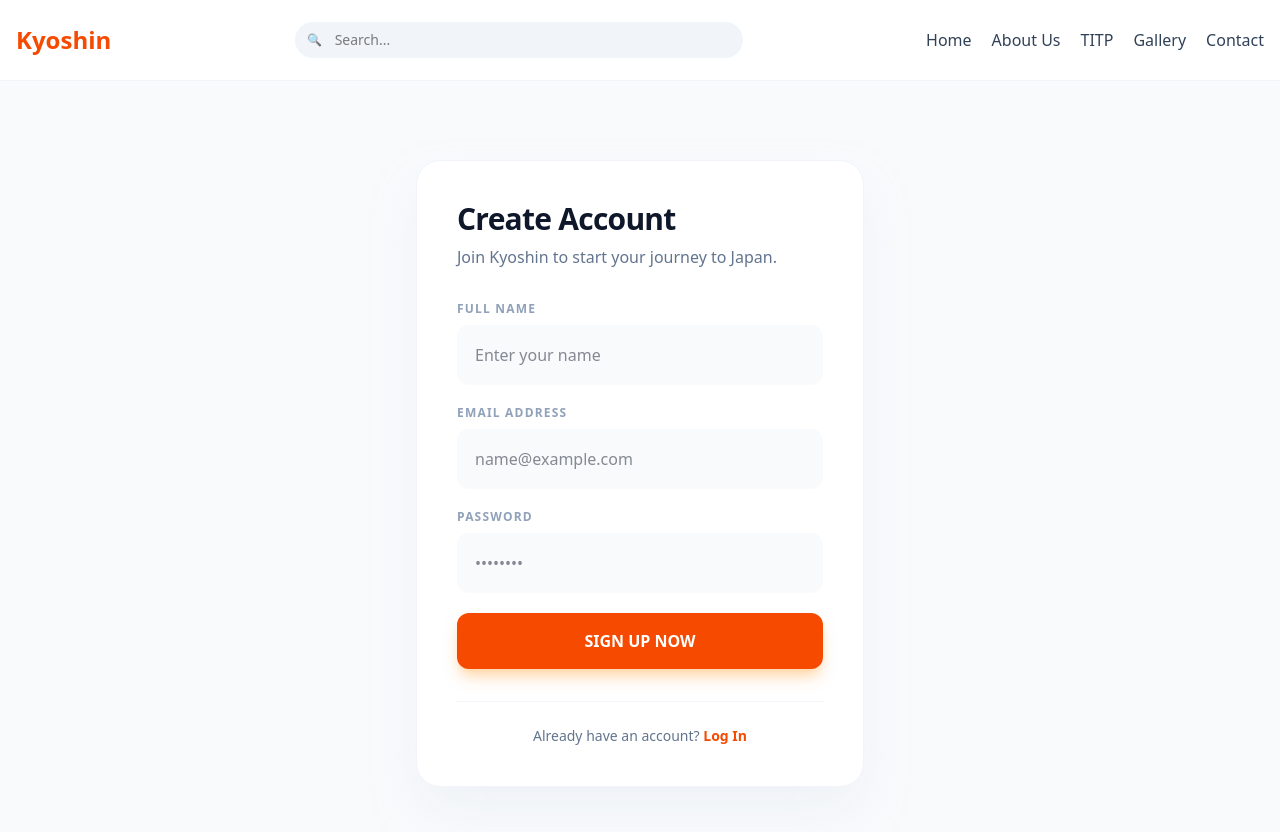
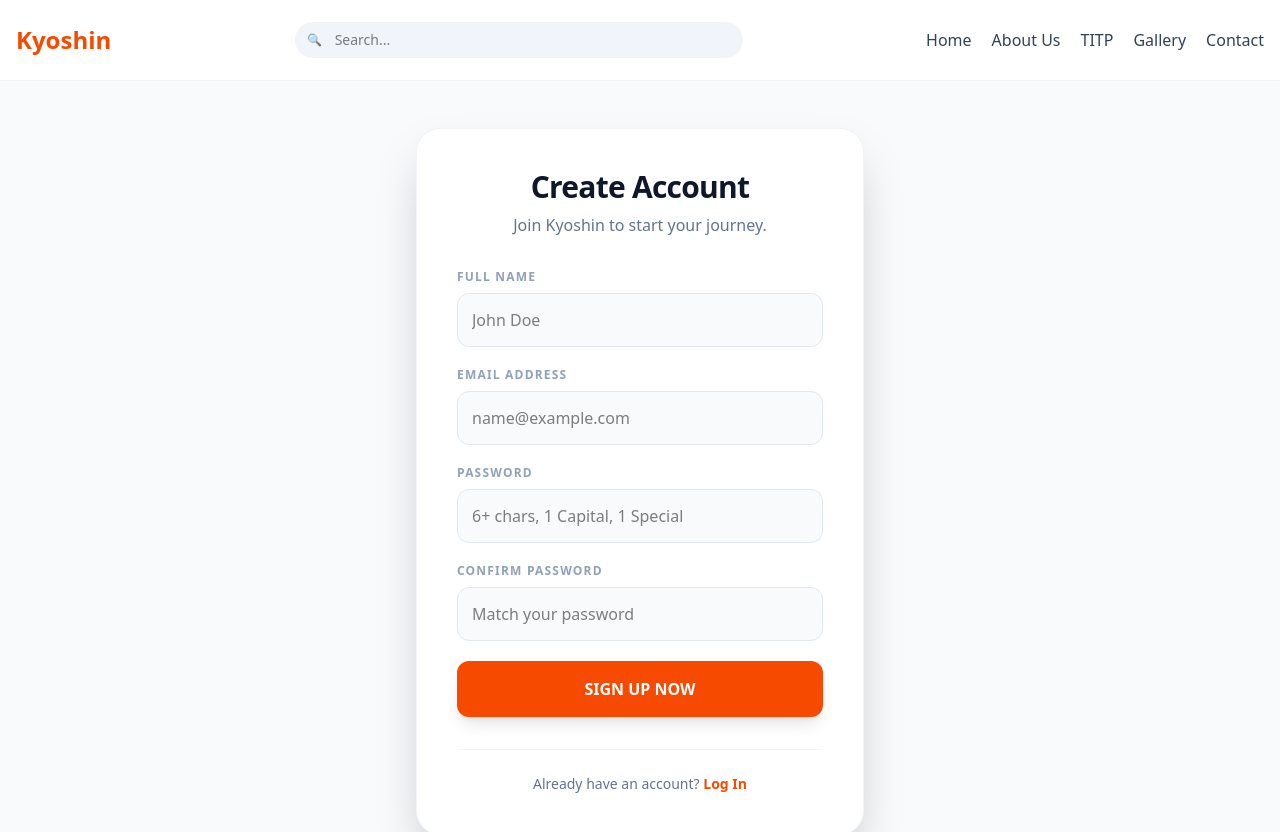
Before and after one commit to Chirag-1212/landing-page, a React (Vite) app: page /signup in a window 1280 px wide. Shown: the top 832 px of the page. Built offline with nearby package versions, Linux system fonts and the light colour scheme.

Commit message:
Signup fixed with constraints

```diff
--- a/src/pages/SignUp.jsx
+++ b/src/pages/SignUp.jsx
@@ -4,53 +4,84 @@ import Header from "../layout/Header";
 import Footer from "../layout/Footer";
 
 export default function SignUp() {
-  const navigate = useNavigate(); // Used to redirect user after success
+  const navigate = useNavigate();
 
-  // 1. STATE: Keeps track of what the user is typing
   const [formData, setFormData] = useState({
     full_name: '',
     email: '',
-    password: ''
+    password: '',
+    confirm_password: ''
   });
 
-  const [status, setStatus] = useState(''); // To show "Success" or "Error" messages
+  const [error, setError] = useState('');
+  const [loading, setLoading] = useState(false);
 
-  // 2. HANDLE CHANGE: Updates state when user types
+  // Updates state and CLEARS error so the form "works" again immediately
   const handleChange = (e) => {
-    setFormData({ ...formData, [e.target.type === 'text' && e.target.name === undefined ? 'full_name' : e.target.type]: e.target.value });
-    // Note: To make this simpler, let's add 'name' attributes to inputs below
+    const { name, value } = e.target;
+    setFormData({ ...formData, [name]: value });
+
+    // This is the "Fix": Clear the error as soon as the user starts fixing the mistake
+    if (error) setError('');
   };
 
-  // 3. HANDLE SUBMIT: The Bridge to Node.js
   const handleSubmit = async (e) => {
     e.preventDefault();
-    setStatus('sending');
+    setError(''); // Reset error state on every new click
+    setLoading(true);
+
+    // 1. EMAIL VALIDATION
+    if (!formData.email.endsWith('.com')) {
+      setError("Email must end with '.com'");
+      setLoading(false);
+      return;
+    }
+
+    // 2. PASSWORD MATCH
+    if (formData.password !== formData.confirm_password) {
+      setError("Passwords do not match!");
+      setLoading(false);
+      return;
+    }
+
+    // 3. PASSWORD COMPLEXITY (6+ chars, 1 Capital, 1 Special)
+    // Regex breakdown:
+    // (?=.*[A-Z])       : Look for at least one uppercase letter
+    // (?=.*[!@#$%^&*]) : Look for at least one special character
+    // .{6,}             : Ensure at least 6 characters total
+    const passwordRegex = /^(?=.*[A-Z])(?=.*[!@#$%^&*]).{6,}$/;
+
+    if (!passwordRegex.test(formData.password)) {
+      setError("Password needs: 6+ characters, 1 Capital letter, and 1 Special character (!@#$%^&*)");
+      setLoading(false);
+      return;
+    }
 
     try {
       const response = await fetch('http://localhost:5000/api/register', {
         method: 'POST',
         headers: { 'Content-Type': 'application/json' },
         body: JSON.stringify({
-          full_name: e.target[0].value, // Grabbing value directly from form index
-          email: e.target[1].value,
-          password: e.target[2].value
+          full_name: formData.full_name,
+          email: formData.email,
+          password: formData.password
         })
       });
 
       const data = await response.json();
 
       if (response.ok) {
-        setStatus('success');
-        alert("Account Created! Redirecting to login...");
-        setTimeout(() => navigate('/login'), 2000);
+        alert("Success! Account created.");
+        navigate('/login');
       } else {
-        setStatus('error');
-        alert("Error: " + data.error);
+        setError(data.error || "Registration failed");
       }
     } catch (err) {
-      console.error(err);
-      setStatus('error');
-      alert("Server connection failed. Is the backend terminal running?");
+      console.error("Connection Error:", err);
+      setError("Server is not responding. Is your backend terminal running?");
+    } finally {
+      // This ensures the button is never "stuck" in a loading state
+      setLoading(false);
     }
   };
 
@@ -58,40 +89,81 @@ export default function SignUp() {
     <div className="flex flex-col min-h-screen bg-slate-50">
       <Header />
 
-      <main className="flex-grow pt-40 pb-20 px-6">
-        <div className="max-w-md mx-auto bg-white rounded-3xl shadow-2xl shadow-slate-200/50 p-10 border border-slate-100">
-          <div className="mb-8">
+      <main className="flex-1 flex items-center justify-center p-6 pt-32 pb-16">
+        <div className="w-full max-w-md bg-white rounded-3xl shadow-2xl p-10 border border-slate-100">
+          <div className="mb-8 text-center">
             <h2 className="text-3xl font-black text-slate-900 tracking-tight">Create Account</h2>
-            <p className="text-slate-500 mt-2">Join Kyoshin to start your journey to Japan.</p>
+            <p className="text-slate-500 mt-2">Join Kyoshin to start your journey.</p>
           </div>
+
+          {error && (
+            <div className="bg-red-50 border-l-4 border-red-500 text-red-700 px-4 py-3 rounded mb-6 text-sm animate-shake">
+              {error}
+            </div>
+          )}
 
           <form className="space-y-5" onSubmit={handleSubmit}>
             <div>
               <label className="text-xs font-bold text-slate-400 uppercase tracking-widest block mb-2">Full Name</label>
-              <input type="text" name="full_name" required className="w-full bg-slate-50 border-2 border-transparent focus:border-orange-500 focus:bg-white rounded-xl p-4 outline-none transition-all text-slate-900" placeholder="Enter your name" />
+              <input
+                type="text"
+                name="full_name"
+                onChange={handleChange}
+                required
+                className="w-full bg-slate-50 border border-slate-200 focus:border-orange-500 focus:bg-white rounded-xl p-3.5 outline-none transition-all"
+                placeholder="John Doe"
+              />
             </div>
 
             <div>
               <label className="text-xs font-bold text-slate-400 uppercase tracking-widest block mb-2">Email Address</label>
-              <input type="email" name="email" required className="w-full bg-slate-50 border-2 border-transparent focus:border-orange-500 focus:bg-white rounded-xl p-4 outline-none transition-all text-slate-900" placeholder="name@example.com" />
+              <input
+                type="email"
+                name="email"
+                onChange={handleChange}
+                required
+                className="w-full bg-slate-50 border border-slate-200 focus:border-orange-500 focus:bg-white rounded-xl p-3.5 outline-none transition-all"
+                placeholder="name@example.com"
+              />
             </div>
 
             <div>
               <label className="text-xs font-bold text-slate-400 uppercase tracking-widest block mb-2">Password</label>
-              <input type="password" name="password" required className="w-full bg-slate-50 border-2 border-transparent focus:border-orange-500 focus:bg-white rounded-xl p-4 outline-none transition-all text-slate-900" placeholder="••••••••" />
+              <input
+                type="password"
+                name="password"
+                onChange={handleChange}
+                required
+                className="w-full bg-slate-50 border border-slate-200 focus:border-orange-500 focus:bg-white rounded-xl p-3.5 outline-none transition-all"
+                placeholder="6+ chars, 1 Capital, 1 Special"
+              />
             </div>
 
-            <button disabled={status === 'sending'} type="submit" className="w-full bg-orange-600 hover:bg-slate-900 text-white font-black py-4 rounded-xl transition-all duration-300 shadow-lg shadow-orange-200 hover:shadow-slate-300 transform hover:-translate-y-1 disabled:opacity-50">
-              {status === 'sending' ? 'CREATING...' : 'SIGN UP NOW'}
+            <div>
+              <label className="text-xs font-bold text-slate-400 uppercase tracking-widest block mb-2">Confirm Password</label>
+              <input
+                type="password"
+                name="confirm_password"
+                onChange={handleChange}
+                required
+                className="w-full bg-slate-50 border border-slate-200 focus:border-orange-500 focus:bg-white rounded-xl p-3.5 outline-none transition-all"
+                placeholder="Match your password"
+              />
+            </div>
+
+            <button
+              disabled={loading}
+              type="submit"
+              className="w-full bg-orange-600 hover:bg-slate-900 text-white font-bold py-4 rounded-xl transition-all shadow-lg active:scale-95 disabled:opacity-50"
+            >
+              {loading ? 'Processing...' : 'SIGN UP NOW'}
             </button>
           </form>
 
           <div className="mt-8 pt-6 border-t border-slate-100 text-center">
             <p className="text-slate-500 text-sm">
               Already have an account?{' '}
-              <Link to="/login" className="text-orange-600 font-bold hover:underline">
-                Log In
-              </Link>
+              <Link to="/login" className="text-orange-600 font-bold hover:underline">Log In</Link>
             </p>
           </div>
         </div>
```
